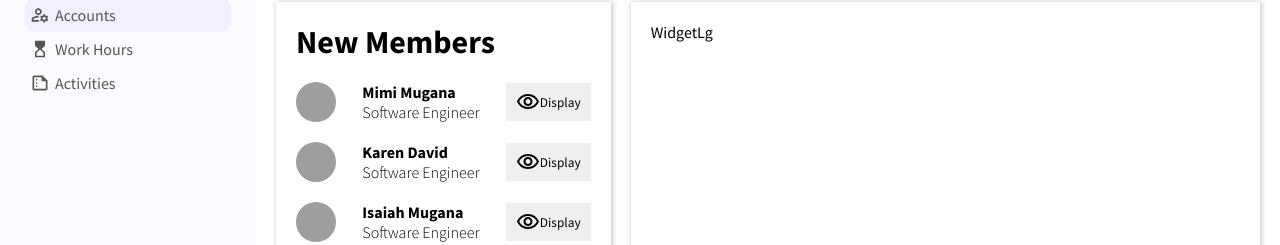
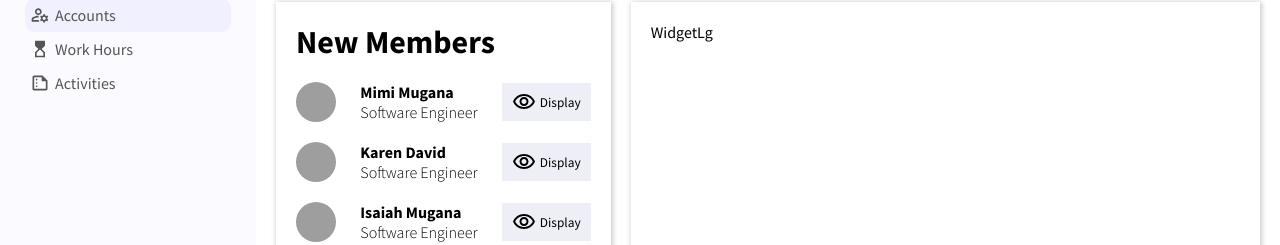
Before and after one commit to PJMantoss/admin_panel, a React (Create React App) app: page / in a window 1280 px wide. Shown: the part 555-800 px from the top of the page. Built offline with nearby package versions, Linux system fonts and the light colour scheme; grey boxes are pictures that could not be loaded.

Commit message:
update small Widget components

```diff
--- a/src/components/widgetSm/widgetSm.css
+++ b/src/components/widgetSm/widgetSm.css
@@ -49,4 +49,11 @@
     align-items: center;
     padding: 7px 10px;
     border: none;
+    background: #eeeef7;
+    cursor: pointer;
 }
+
+.widgetBtnIcon{
+    width: 16px;
+    margin-right: 4px;
+}
```
